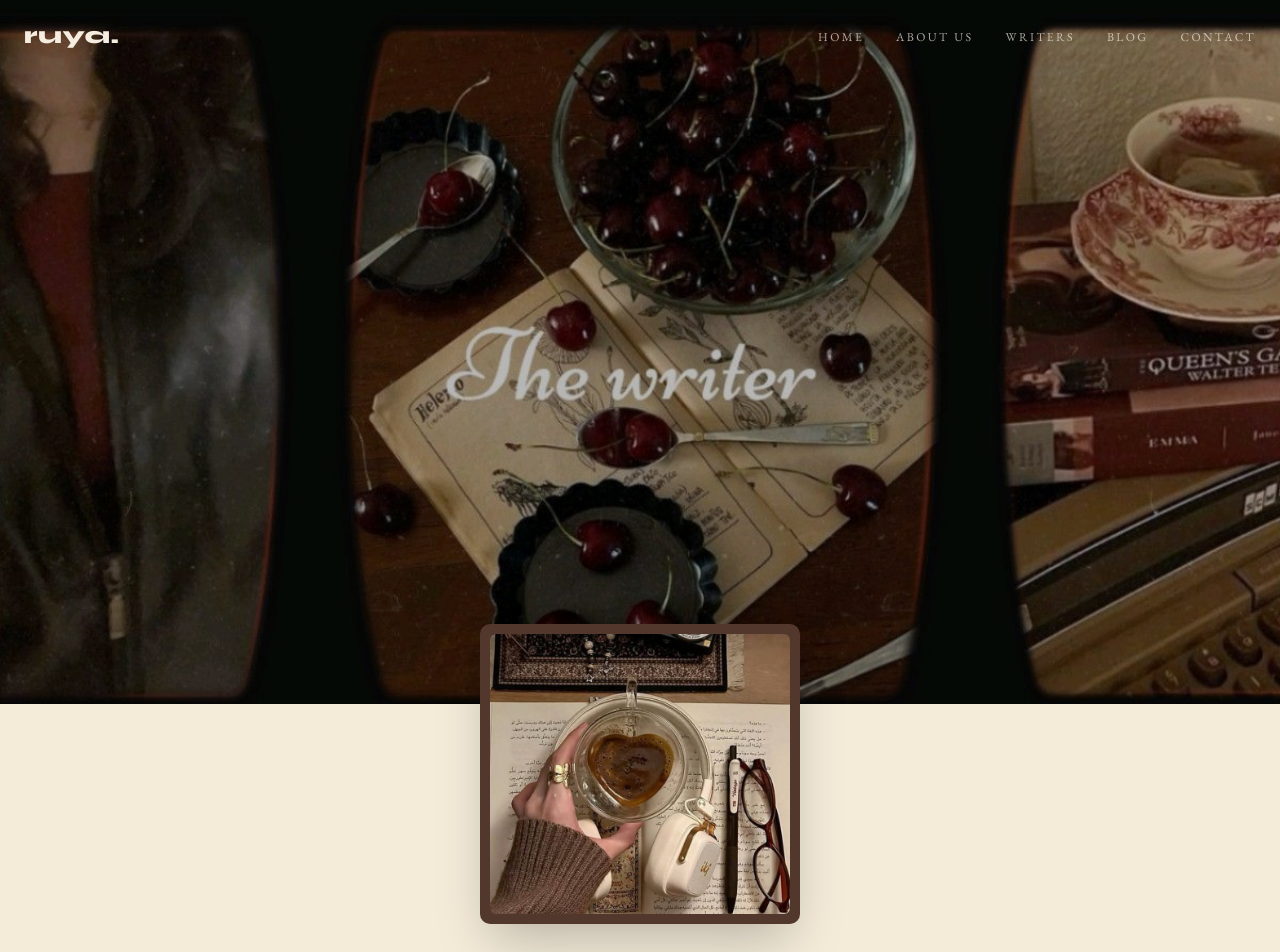
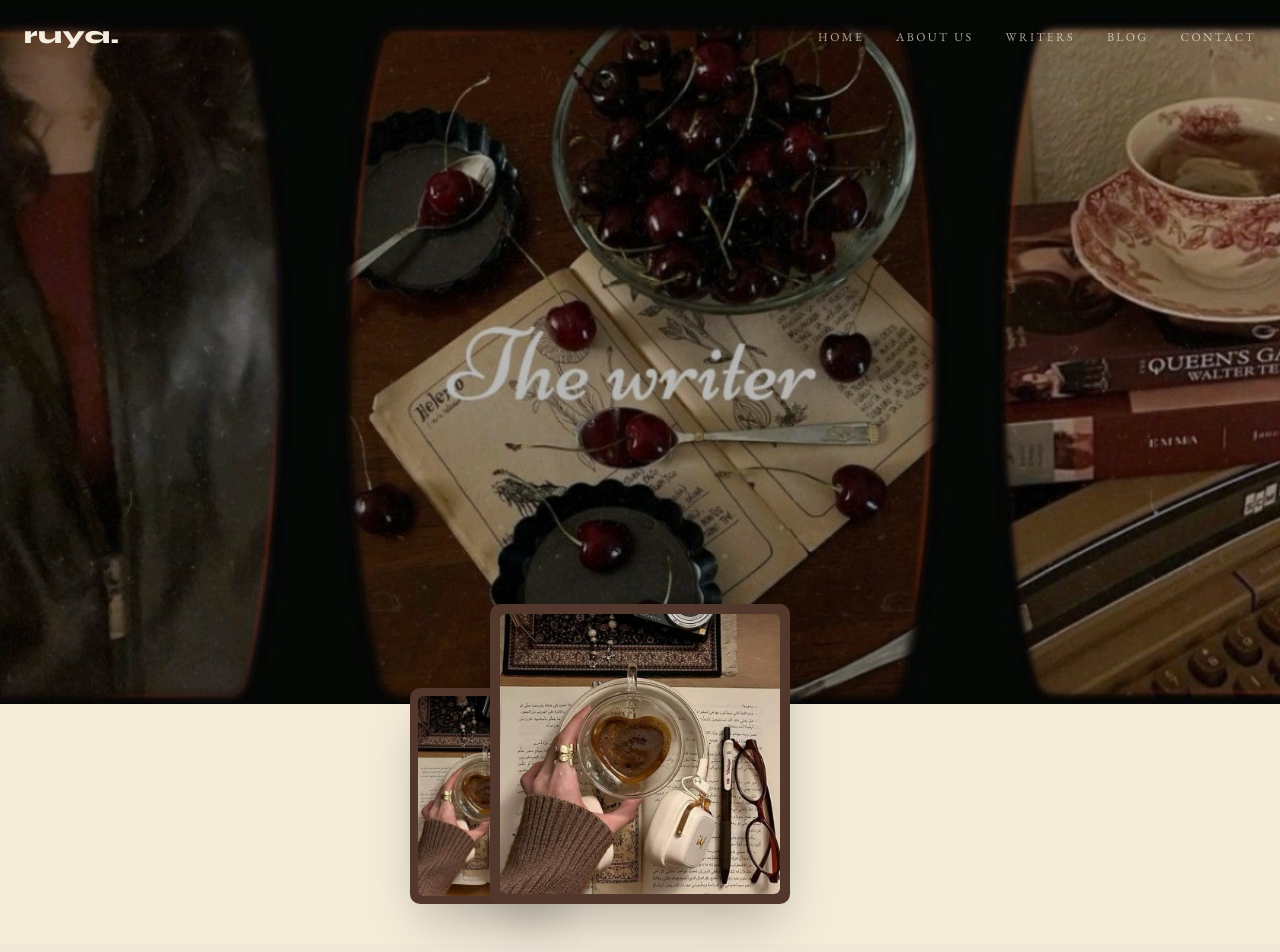
Before and after one commit to MaheenBashir/STQA-Project-Ruya, a React (Vite) app: page / in a window 1280 px wide. Shown: the top 952 px of the page. Built offline with nearby package versions, Linux system fonts and the light colour scheme; a web font is replaced by a local one.

Commit message:
Add files via upload

```diff
--- a/src/sections/Hero.jsx
+++ b/src/sections/Hero.jsx
@@ -51,24 +51,52 @@ export default function Hero() {
 
       </div>
 
-     {/* Floating Card */}
+     {/* Stacked Floating Cards */}
       <div
         className="relative flex justify-center"
         style={{
-    marginTop: '-80px',
+          marginTop: '-100px',
           zIndex: 20,
           paddingBottom: '40px',
         }}
       >
-  {/* Main Card only — straight and centered */}
+        <div className="relative flex items-end justify-center">
+
+          {/* Small card — straight, half hidden behind big card */}
           <div
             className="fade-in shadow-2xl"
             style={{
-      padding: '10px 10px 10px',
-      width: '320px',
+              padding: '8px',
+              width: '160px',
+              backgroundColor: '#52382C',
+              borderRadius: '10px',
+              position: 'absolute',
+              left: '-80px',
+              bottom: '0',
+              zIndex: 10,
+            }}
+          >
+            <img
+              src="/images/writer-desk.jpg"
+              alt=""
+              className="w-full object-cover rounded-md"
+              style={{
+                height: '200px',
+                objectPosition: 'center',
+              }}
+            />
+          </div>
+
+          {/* Main card — straight, in front */}
+          <div
+            className="fade-in shadow-2xl"
+            style={{
+              padding: '10px',
+              width: '300px',
               backgroundColor: '#52382C',
               borderRadius: '10px',
               zIndex: 20,
+              position: 'relative',
             }}
           >
             <img
@@ -83,4 +111,6 @@ export default function Hero() {
           </div>
 
         </div>
-</section> )}
+      </div>
+    </section>
+    )}
```
Lines whose indentation alone changed are shown as unchanged.
